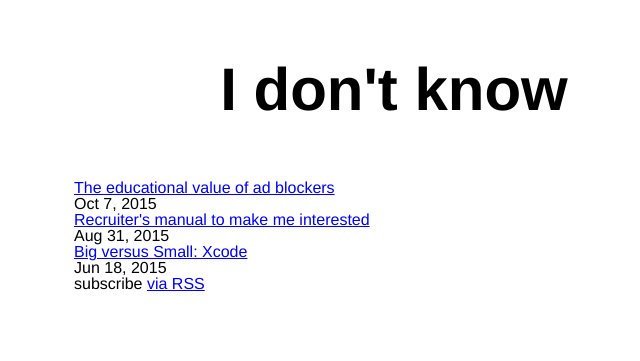
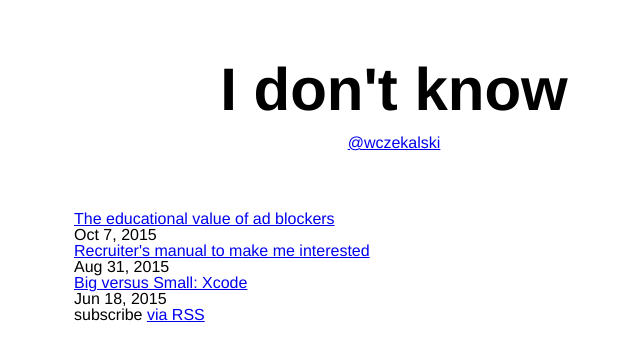
Before and after one commit to wczekalski/wczekalski.github.io, a Jekyll site: the page built from index.html, in a window 1280 px wide. Shown: the top 361 px of the page, without its empty margins (246-886 px from the left). Built offline with Jekyll 4.4.1, drawn with Linux system fonts in a browser that asks for light colours.

Commit message:
Added twitter link to the main page

```diff
--- a/css/index.scss
+++ b/css/index.scss
@@ -13,11 +13,21 @@ body {
 
 .page-heading {
 	display: flex;
-	justify-content: center;
 	margin-top: 60px;
 	margin-bottom: 60px;
+	flex-flow: column;
+	justify-content: center;
 
-	font-family: Helvetica-Neue, Helvetica, Arial, sans-serif;
-	font-weight: bold;
-	font-size: 60px;
+	h1, a {
+		display: flex;
+		justify-content: center;
+
+	}
+	h1 {
+		font-weight: bold;
+		font-size: 60px;
+	}
+	a {
+		margin-top: 15px;
+	}
 }
--- a/index.html
+++ b/index.html
@@ -3,9 +3,11 @@ layout: default
 css_file: index
 ---
 <div class="home">
+	<div class="page-heading">
 
-	<h1 class="page-heading">{{ site.title }}</h1>
-
+	<h1>{{ site.title }}</h1>
+	<a class="twitter-link" href="https://twitter.com/wczekalski">@wczekalski</a>
+	</div>
   <ul class="post-list">
     {% for post in site.posts %}
       <li>
```
Also changed, not shown: 1 other file.
